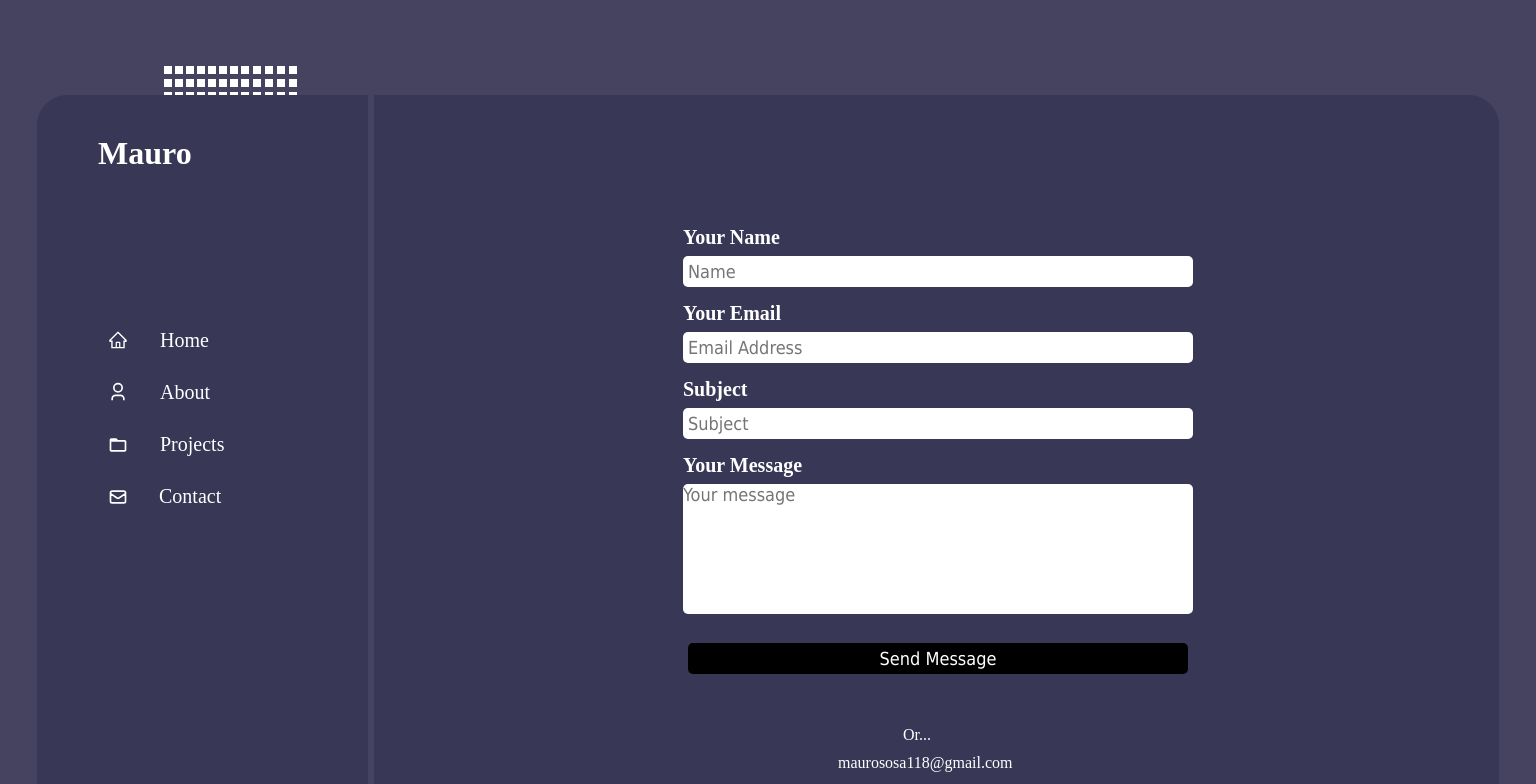
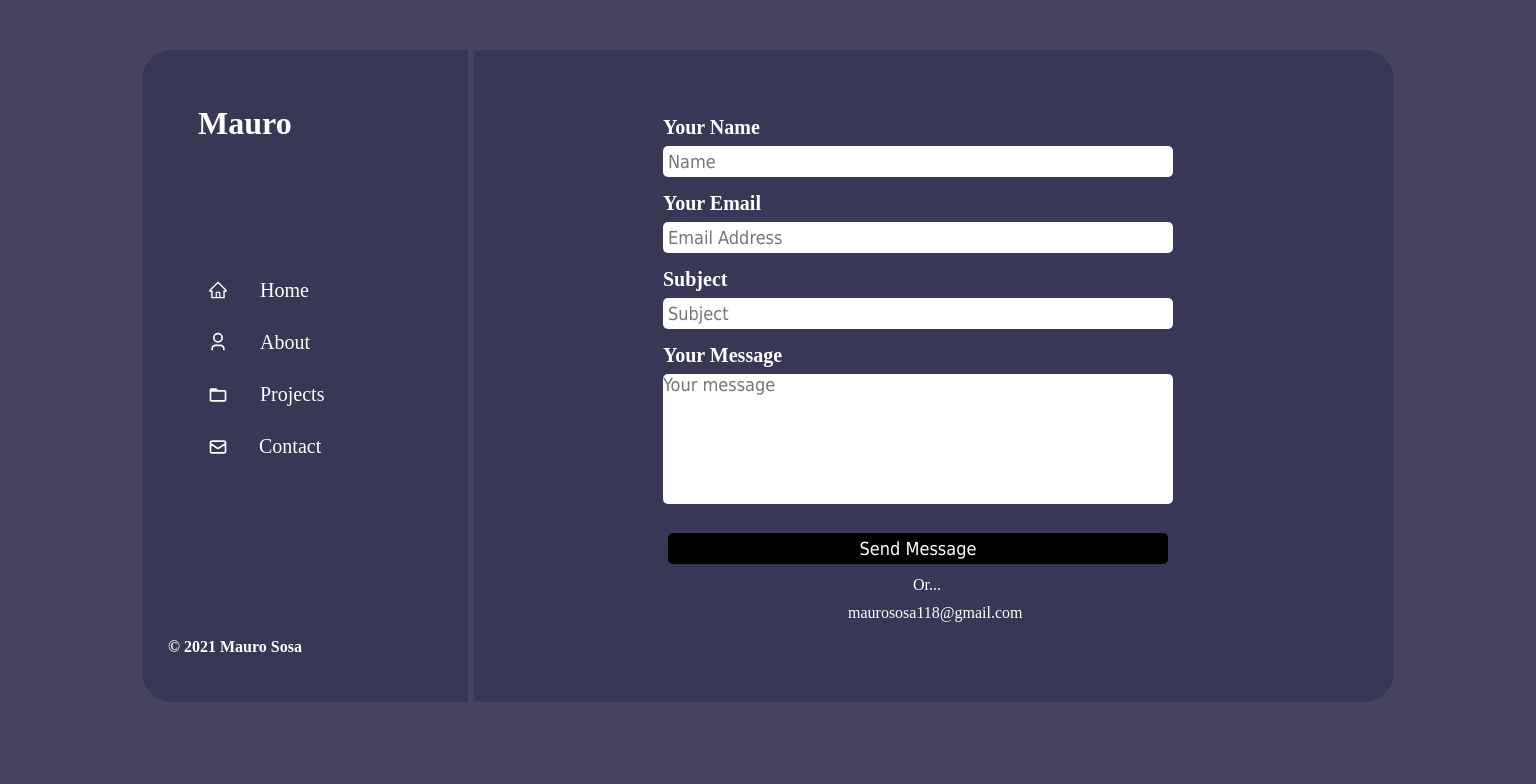
Before and after one commit to maureSs/maurososa-OLD, a React (Create React App) app: page /contact in a window 1536 px wide. Shown: the top 784 px of the page. Built offline with nearby package versions, Linux system fonts and the light colour scheme.

Commit message:
website commit

```diff
--- a/src/index.css
+++ b/src/index.css
@@ -13,6 +13,12 @@ body {
   }
 }
 @media (min-width: 769px) and (max-width: 1400px) {
+  body {
+    background-image: none;
+    background-color: #464360;
+  }
+}
+@media (min-width: 1400px) and (max-width: 1919px) {
   body {
     background-image: none;
     background-color: #464360;
@@ -44,6 +50,12 @@ body {
     height: 50%;
     width: 300px;
     margin-top: 120px;
+  }
+}
+@media (min-width: 1400px) and (max-width: 1919px) {
+  .navbar {
+    height: 60%;
+    margin-top: 150px;
   }
 }
 
@@ -80,6 +92,11 @@ body {
     margin-top: -50px;
   }
 }
+@media (min-width: 1400px) and (max-width: 1919px) {
+  .navbar ul {
+    margin-top: -20px;
+  }
+}
 
 .navbar h4 {
   position: absolute;
@@ -95,6 +112,11 @@ body {
 @media (min-width: 769px) and (max-width: 1400px) {
   .navbar h4 {
     padding-top: 100px;
+  }
+}
+@media (min-width: 1400px) and (max-width: 1919px) {
+  .navbar h4 {
+    padding-top: 60px;
   }
 }
 
@@ -145,8 +167,14 @@ body {
 }
 @media (min-width: 769px) and (max-width: 1400px) {
   .vl {
-    height: 720px;
-    margin-top: -145px;
+    height: 650px;
+    margin-top: -80px;
+  }
+}
+@media (min-width: 1400px) and (max-width: 1919px) {
+  .vl {
+    height: 658px;
+    margin-top: -102px;
   }
 }
 
@@ -178,6 +206,14 @@ body {
     min-height: 600px;
     margin: 45px auto;
     padding: 20px;
+  }
+}
+@media (min-width: 1400px) and (max-width: 1919px) {
+  .main-container {
+    width: 1200px;
+    min-height: 600px;
+    margin: 50px auto;
+    padding: 25px;
   }
 }
 
@@ -216,6 +252,12 @@ body {
   .image-container {
     position: absolute;
     margin-right: 370px;
+  }
+}
+@media (min-width: 1400px) and (max-width: 1919px) {
+  .image-container {
+    position: absolute;
+    margin-right: 210px;
   }
 }
 
@@ -326,7 +368,7 @@ body {
   height: 200px;
   margin: 0 auto;
   margin-left: 560px;
-  margin-top: 140px;
+  margin-top: 80px;
   font-size: 23px;
   font-family: 'Yu Gothic';
   text-align: center;
@@ -345,6 +387,12 @@ body {
     font-size: 17px;
     margin-left: 450px;
     margin-top: 80px;
+  }
+}
+@media (min-width: 1400px) and (max-width: 1919px) {
+  .about-container {
+    margin-left: 470px;
+    margin-top: 40px;
   }
 }
 
@@ -385,6 +433,15 @@ body {
     margin-top: 30px;
   }
 }
+@media (min-width: 1400px) and (max-width: 1919px) {
+  .projects-container {
+    width: 750px;
+    height: 500px;
+    margin-left: 360px;
+    margin-top: 20px;
+    font-size: 18px;
+  }
+}
 
 .projects-container h4 {
   color: #5c8dcf;
@@ -395,10 +452,21 @@ body {
     margin-bottom: 10px;
   }
 }
+@media (min-width: 1400px) and (max-width: 1919px) {
+  .projects-container h4 {
+    margin-left: 60px;
+    margin-bottom: 15px;
+  }
+}
 
 @media (min-width: 769px) and (max-width: 1400px) {
   .projects-body {
     margin-right: 70px;
+  }
+}
+@media (min-width: 1400px) and (max-width: 1919px) {
+  .projects-body {
+    margin-left: 15px;
   }
 }
 
@@ -421,16 +489,28 @@ body {
     margin-left: 22px;
   }
 }
+@media (min-width: 1400px) and (max-width: 1919px) {
+  .projects-title {
+    font-size: 35px;
+    margin-left: 25px;
+  }
+}
 
 .title {
   padding-left: 49px;
-  padding-right: 70px;
+  padding-right: 60px;
   padding-top: -50px;
 }
 @media (min-width: 769px) and (max-width: 1400px) {
   .title {
     padding-left: 20px;
     padding-right: 20px;
+  }
+}
+@media (min-width: 1400px) and (max-width: 1919px) {
+  .title {
+    padding-left: 30px;
+    padding-right: 35px;
   }
 }
 
@@ -442,7 +522,7 @@ body {
 
 .projects-subtitle {
   margin-bottom: 32px;
-  padding-left: 140px;
+  padding-left: 136px;
 }
 @media (max-width: 480px) {
   .projects-subtitle {
@@ -452,6 +532,11 @@ body {
 @media (min-width: 769px) and (max-width: 1400px) {
   .projects-subtitle {
     padding-left: 120px;
+  }
+}
+@media (min-width: 1400px) and (max-width: 1919px) {
+  .projects-subtitle {
+    padding-left: 165px;
   }
 }
 
@@ -482,6 +567,11 @@ body {
     margin-left: 180px;
   }
 }
+@media (min-width: 1400px) and (max-width: 1919px) {
+  .project-btn {
+    margin-left: 220px;
+  }
+}
 
 .project-btn:hover {
   background-color: #ace8e8;
@@ -502,6 +592,11 @@ body {
     padding-left: 70px;
   }
 }
+@media (min-width: 1400px) and (max-width: 1919px) {
+  .code-style {
+    padding-left: 75px;
+  }
+}
 
 .future-projects {
   width: 100%;
@@ -516,6 +611,11 @@ body {
     padding: 0%;
     margin-top: 6%;
     margin-left: 5%;
+  }
+}
+@media (min-width: 1400px) and (max-width: 1919px) {
+  .future-projects {
+    margin-left: 160px;
   }
 }
 
@@ -543,6 +643,13 @@ body {
     width: 550px;
     height: 500px;
     margin-left: 400px;
+  }
+}
+@media (min-width: 1400px) and (max-width: 1919px) {
+  .contact-container {
+    width: 650px;
+    height: 480px;
+    margin-left: 420px;
   }
 }
 
@@ -628,7 +735,12 @@ body {
     margin-left: 600px;
   }
 }
-
+@media (min-width: 1400px) and (max-width: 1919px) {
+  .email-option {
+    margin-top: 20px;
+    margin-left: 680px;
+  }
+}
 .my-email:hover {
   color: skyblue;
 }
```
